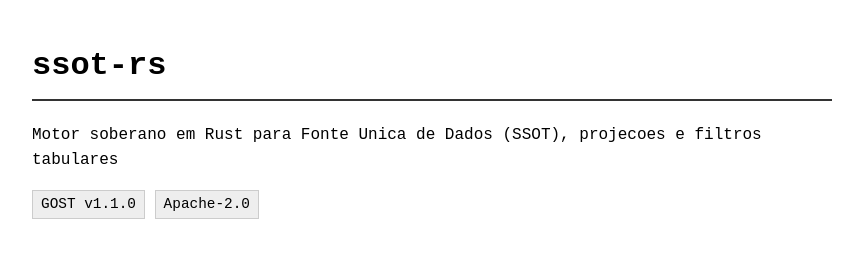
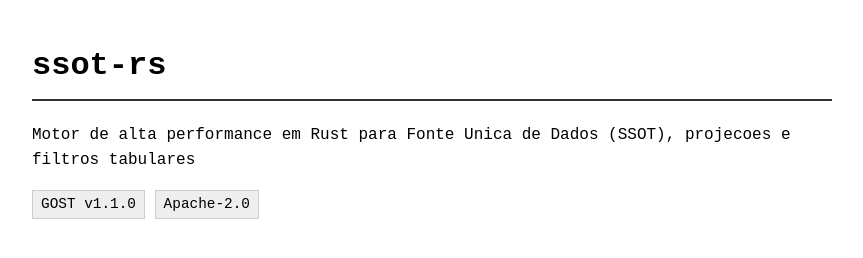
Before and after one commit to lumenpink/joaju-csv, a plain HTML site: page site/index.html in a window 1280 px wide. Shown: the whole page, without its empty margins (208-1071 px from the left). Drawn offline with Linux system fonts and the light colour scheme.

```diff
--- a/site/index.html
+++ b/site/index.html
@@ -12,7 +12,7 @@ h1 { border-bottom: 2px solid #333; padding-bottom: 8px; }
 </head>
 <body>
 <h1>ssot-rs</h1>
-<p>Motor soberano em Rust para Fonte Unica de Dados (SSOT), projecoes e filtros tabulares</p>
+<p>Motor de alta performance em Rust para Fonte Unica de Dados (SSOT), projecoes e filtros tabulares</p>
 <p><span class="badge">GOST v1.1.0</span> <span class="badge">Apache-2.0</span></p>
 </body>
 </html>
```
Also changed, not shown: 2 other files.
